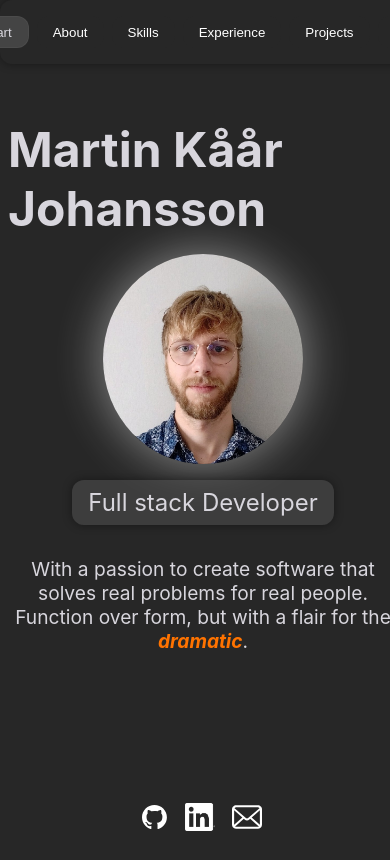
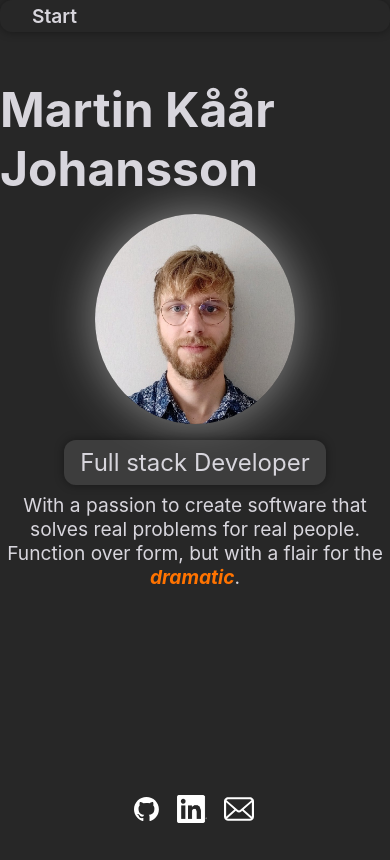
Before and after one commit to DefinitelyUnlikely/definitelyunlikely.github.io, a SvelteKit app in the folder portfolio/: page / in a window 390 px wide. Built offline with nearby package versions, Linux system fonts and the light colour scheme.

Commit message:
some mobile stuff

```diff
--- a/portfolio/src/components/shared/navigation.svelte
+++ b/portfolio/src/components/shared/navigation.svelte
@@ -1,5 +1,6 @@
 <script lang="ts">
     import { activeSection } from "$lib/sectionStore.svelte";
+    import { Hamburger } from "svelte-hamburgers";
 
     let sections = [
         { id: "", name: "Start" },
@@ -11,18 +12,53 @@
     ];
 
     let { navPillHeight } = $props<{ navPillHeight: number }>();
+
+    let isMenuOpen = $state(false);
+
+    function handleSectionClick(id: string) {
+        activeSection.current = id;
+        isMenuOpen = false;
+    }
 </script>
 
 <nav>
     <div class="nav-pill" style="height: {navPillHeight}rem;">
+        <div class="desktop-links">
             {#each sections as section}
                 <button
                     class:active={activeSection.current === section.id}
-                onclick={() => (activeSection.current = section.id)}
+                    onclick={() => handleSectionClick(section.id)}
                     >{section.name}</button
                 >
             {/each}
         </div>
+
+        <div class="mobile-header">
+            <span class="mobile-title">
+                {sections.find((s) => s.id === activeSection.current)?.name ||
+                    "Start"}
+            </span>
+            <div class="hamburger-container">
+                <Hamburger
+                    --color="white"
+                    --activeColor="white"
+                    bind:open={isMenuOpen}
+                />
+            </div>
+        </div>
+    </div>
+
+    {#if isMenuOpen}
+        <div class="mobile-menu">
+            {#each sections as section}
+                <button
+                    class:active={activeSection.current === section.id}
+                    onclick={() => handleSectionClick(section.id)}
+                    >{section.name}</button
+                >
+            {/each}
+        </div>
+    {/if}
 </nav>
 
 <style>
@@ -31,31 +67,94 @@
         display: flex;
         flex-shrink: 0;
         justify-content: center;
+        align-items: center;
         gap: 0.5rem;
-        padding: 1rem;
+        padding: 0 1rem;
         border-radius: 12px;
         box-shadow: 0 0 10px #00000067;
         width: 100%;
         position: fixed;
         top: 0;
         left: 0;
-        right: 0;
-        margin-left: auto;
-        margin-right: auto;
+        z-index: 100;
     }
 
-    .nav-pill button {
+    .desktop-links {
+        display: flex;
+        gap: 0.5rem;
+    }
+
+    .mobile-header {
+        display: none;
+        width: 100%;
+        justify-content: space-between;
+        align-items: center;
+        height: 100%;
+    }
+
+    .mobile-title {
+        font-weight: 600;
+        font-size: 1.2rem;
+        color: var(--text-color);
+        padding-left: 1rem;
+    }
+
+    .hamburger-container {
+        display: flex;
+        align-items: center;
+        transform: scale(0.8);
+    }
+
+    .mobile-menu {
+        display: none;
+        position: fixed;
+        top: 3.5rem;
+        left: 0;
+        right: 0;
+        background-color: var(--background-color-secondary);
+        flex-direction: column;
+        padding: 1rem;
+        gap: 0.5rem;
+        box-shadow: 0 8px 16px #00000040;
+        z-index: 99;
+        border-radius: 0 0 12px 12px;
+    }
+
+    nav button {
         background-color: var(--background-color);
         color: var(--text-color-secondary);
         border: none;
         padding: 0.5rem 1rem;
         border-radius: 12px;
         cursor: pointer;
+        transition: all 0.2s ease;
     }
 
-    .nav-pill button.active {
+    .mobile-menu button {
+        background-color: transparent;
+        font-size: 1.1rem;
+        padding: 0.75rem 1rem;
+        text-align: left;
+    }
+
+    nav button.active {
         background-color: var(--accent-color);
         border: 1px solid var(--label-color);
         color: var(--text-color);
     }
+
+    /* Mobile Styles */
+    @media (max-width: 768px) {
+        .desktop-links {
+            display: none;
+        }
+
+        .mobile-header {
+            display: flex;
+        }
+
+        .mobile-menu {
+            display: flex;
+        }
+    }
 </style>
--- a/portfolio/src/routes/+layout.svelte
+++ b/portfolio/src/routes/+layout.svelte
@@ -15,6 +15,12 @@
 <Links />
 
 <style>
+	:global(*) {
+		box-sizing: border-box;
+		margin: 0;
+		padding: 0;
+	}
+
 	:global(:root) {
 		--background-color: #272727;
 		--background-color-secondary: #2a2a2a;
@@ -35,7 +41,7 @@
 		align-items: center;
 		justify-content: flex-start;
 		height: 100vh;
-		width: 100vw;
+		width: 100%;
 		overflow: hidden;
 	}
 
```
Lines whose indentation alone changed are shown as unchanged.
